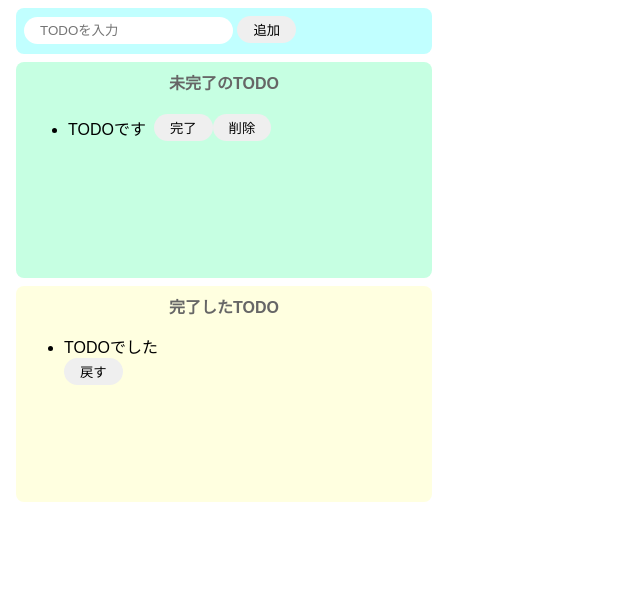
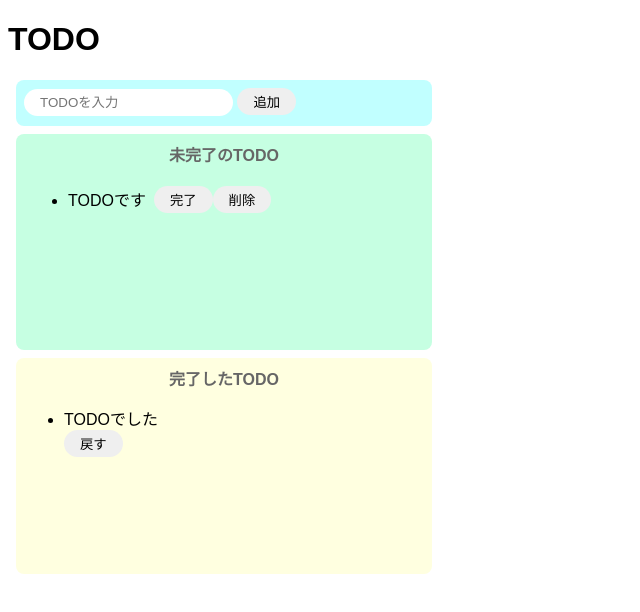
Before and after one commit to kazukikanomata/todo-js, a website built with Parcel: page index.html in a window 1280 px wide. Shown: the whole page, without its empty margins (0-640 px from the left). Built offline with nearby package versions, Linux system fonts and the light colour scheme.

Commit message:
h1タグ追加し、画面設計完了

```diff
--- a/index.html
+++ b/index.html
@@ -7,6 +7,7 @@
   </head>
 
   <body>
+    <h1>TODO</h1>
     <div class="input-area">
       <input id="add-text" placeholder="TODOを入力" />
       <button id="add-button">追加</button>
```
